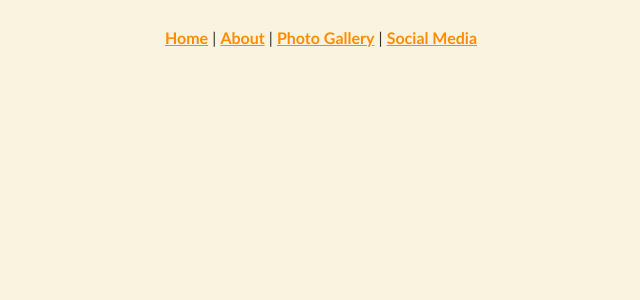
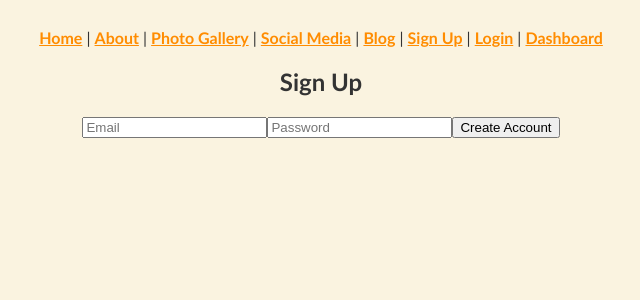
Before and after one commit to msino88/einelise-website, a React (Create React App) app in the folder einelise-react/: page /signup in a window 1280 px wide. Shown: the top 300 px of the page, without its empty margins (319-959 px from the left). Built offline with nearby package versions, Linux system fonts and the light colour scheme.

Commit message:
adds user/password system integrating google firebase to store user data and passwords; creates blogpost dashboard where users can post (need to add functionality still); modifies dependencies; add routes to navbar and links for App.js

```diff
--- a/einelise-react/package.json
+++ b/einelise-react/package.json
@@ -7,8 +7,10 @@
     "@testing-library/jest-dom": "^6.6.3",
     "@testing-library/react": "^16.2.0",
     "@testing-library/user-event": "^13.5.0",
+    "firebase": "^11.5.0",
     "react": "^19.0.0",
     "react-dom": "^19.0.0",
+    "react-firebase-hooks": "^5.1.1",
     "react-icons": "^5.5.0",
     "react-router-dom": "^7.4.0",
     "react-scripts": "5.0.1",
--- a/einelise-react/src/App.js
+++ b/einelise-react/src/App.js
@@ -4,6 +4,11 @@ import Home from './components/Home';
 import About from './components/About';
 import Gallery from './components/Gallery';
 import SocialMedia from './components/Social_Media';
+import Blog from './components/Blog';
+import SignUp from './components/SignUp';
+import Login from './components/Login';
+import Dashboard from './components/Dashboard';
+import ProtectedRoute from './components/ProtectedRoute';
 import './styles.css';
 
 function App() {
@@ -15,9 +20,13 @@ function App() {
                 <Route path="/about" element={<About />} />
                 <Route path="/gallery" element={<Gallery />} />
                 <Route path="/social_media" element={<SocialMedia />} />
-
+                <Route path="/blog" element={<Blog />} />
+                <Route path="/signup" element={<SignUp />} />
+                <Route path="/login" element={<Login />} />
+                <Route path="/dashboard" element={<Dashboard />} />
             </Routes>
         </Router>
+
     );
 }
 
--- /dev/null
+++ b/einelise-react/src/components/Blog.js
@@ -0,0 +1,10 @@
+export default function Blog( {title, date, content}) {
+    return (
+        <div className="blog-post">
+            <h2>{title}</h2>
+            <p className="blog-meta">By Michael Wang - {date}</p>
+            <p>{content}</p>
+            <hr />
+        </div>
+    );
+}
--- /dev/null
+++ b/einelise-react/src/components/Dashboard.js
@@ -0,0 +1,17 @@
+import React from 'react';
+import { auth } from '../firebase';
+import { signOut } from 'firebase/auth';
+
+export default function Dashboard() {
+  const handleLogout = () => {
+    signOut(auth);
+  };
+
+  return (
+    <div>
+      <h2>Welcome to your Dashboard ✍️</h2>
+      <p>Here you can write your blog posts.</p>
+      <button onClick={handleLogout}>Log Out</button>
+    </div>
+  );
+}
--- /dev/null
+++ b/einelise-react/src/components/Login.js
@@ -0,0 +1,27 @@
+import React, { useState } from 'react';
+import { signInWithEmailAndPassword } from 'firebase/auth';
+import { auth } from '../firebase';
+
+export default function Login() {
+  const [email, setEmail] = useState('');
+  const [password, setPassword] = useState('');
+
+  const handleLogin = async (e) => {
+    e.preventDefault();
+    try {
+      await signInWithEmailAndPassword(auth, email, password);
+      alert("Logged in!");
+    } catch (error) {
+      alert(error.message);
+    }
+  };
+
+  return (
+    <form onSubmit={handleLogin}>
+      <h2>Login</h2>
+      <input type="email" placeholder="Email" onChange={e => setEmail(e.target.value)} required />
+      <input type="password" placeholder="Password" onChange={e => setPassword(e.target.value)} required />
+      <button type="submit">Login</button>
+    </form>
+  );
+}
--- a/einelise-react/src/components/Navbar.js
+++ b/einelise-react/src/components/Navbar.js
@@ -7,7 +7,11 @@ export default function Navbar() {
             <Link to="/">Home</Link> | {" "}
             <Link to="/about">About</Link> | {" "}
             <Link to="/gallery">Photo Gallery</Link> | {" "}
-            <Link to="/Social_Media">Social Media</Link>
+            <Link to="/Social_Media">Social Media</Link> | {" "}
+            <Link to="/blog">Blog</Link> | {" "}
+            <Link to="/signup">Sign Up</Link> |{" "}
+            <Link to="/login">Login</Link> |{" "}
+            <Link to="/dashboard">Dashboard</Link>
 
         </nav>
     );
--- /dev/null
+++ b/einelise-react/src/components/ProtectedRoute.js
@@ -0,0 +1,14 @@
+// components/ProtectedRoute.js
+import React from 'react';
+import { Navigate } from 'react-router-dom';
+import { useAuthState } from 'react-firebase-hooks/auth';
+import { auth } from '../firebase';
+
+export default function ProtectedRoute({ children }) {
+  const [user, loading] = useAuthState(auth);
+
+  if (loading) return <p>Loading...</p>;
+  if (!user) return <Navigate to="/login" />;
+
+  return children;
+}
--- /dev/null
+++ b/einelise-react/src/components/SignUp.js
@@ -0,0 +1,27 @@
+import React, { useState } from 'react';
+import { createUserWithEmailAndPassword } from 'firebase/auth';
+import { auth } from '../firebase';
+
+export default function SignUp() {
+    const [email, setEmail] = useState('')
+    const [password, setPassword] = useState('')
+
+    const handleSignUp = async (e) => {
+        e.preventDefault();
+        try {
+            await createUserWithEmailAndPassword(auth, email, password);
+            alert("Account created!");
+
+        } catch (error) {
+            alert(error.message);
+        }
+    };
+    return (
+        <form onSubmit={handleSignUp}>
+            <h2>Sign Up</h2>
+            <input type="email" placeholder="Email" onChange={e => setEmail(e.target.value)} required />
+            <input type="password" placeholder="Password" onChange={e=> setPassword(e.target.value)} required />
+            <button type="submit">Create Account</button>
+        </form>
+    )
+}
--- /dev/null
+++ b/einelise-react/src/firebase.js
@@ -0,0 +1,17 @@
+import {initializeApp } from "firebase/app"
+import { getAuth } from "firebase/auth"
+import { getFirestore } from "firebase/firestore"
+
+const firebaseConfig = {
+    apiKey: "AIzaSyAjizi-OdEDxy2ig1YKk0oOxqp9-tzzO54",
+    authDomain: "einelise-user-database.firebaseapp.com",
+    projectId: "einelise-user-database",
+    storageBucket: "einelise-user-database.firebasestorage.app",
+    messagingSenderId: "718483786154",
+    appId: "1:718483786154:web:e6f9f84150f6c28c3fc3d3",
+    measurementId: "G-PJRD1ESLNS"
+  };
+
+const app = initializeApp(firebaseConfig);
+export const auth = getAuth(app);
+export const db = getFirestore(app);
```
Also changed, not shown: 1 other file (tests, documents, lock files or other folders).
